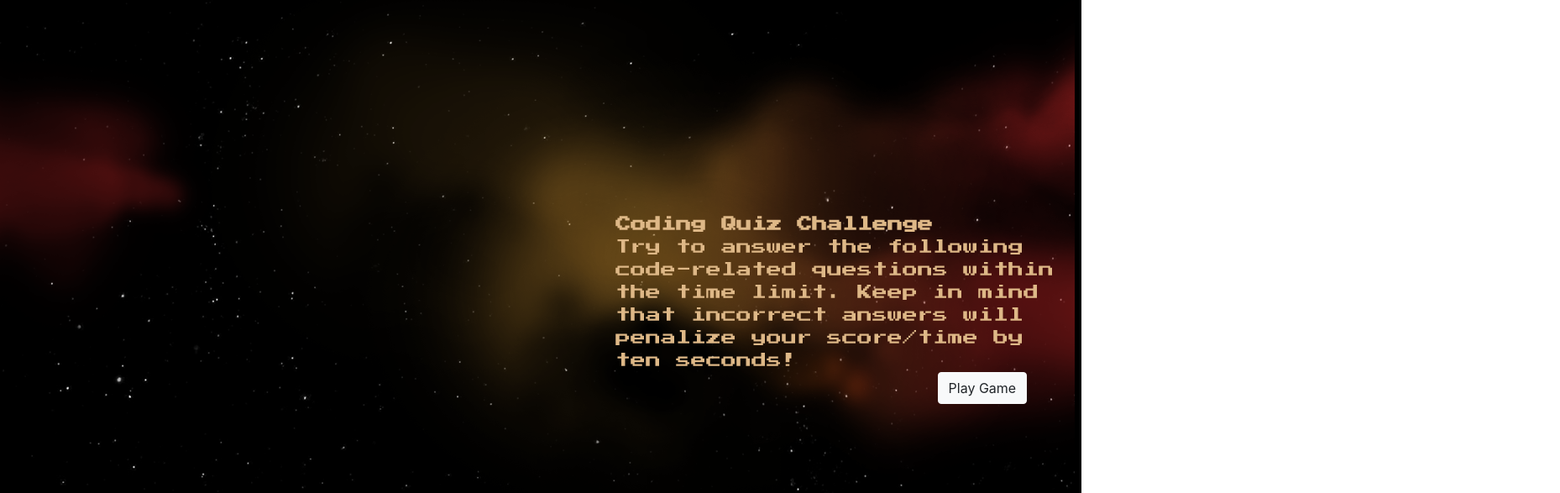
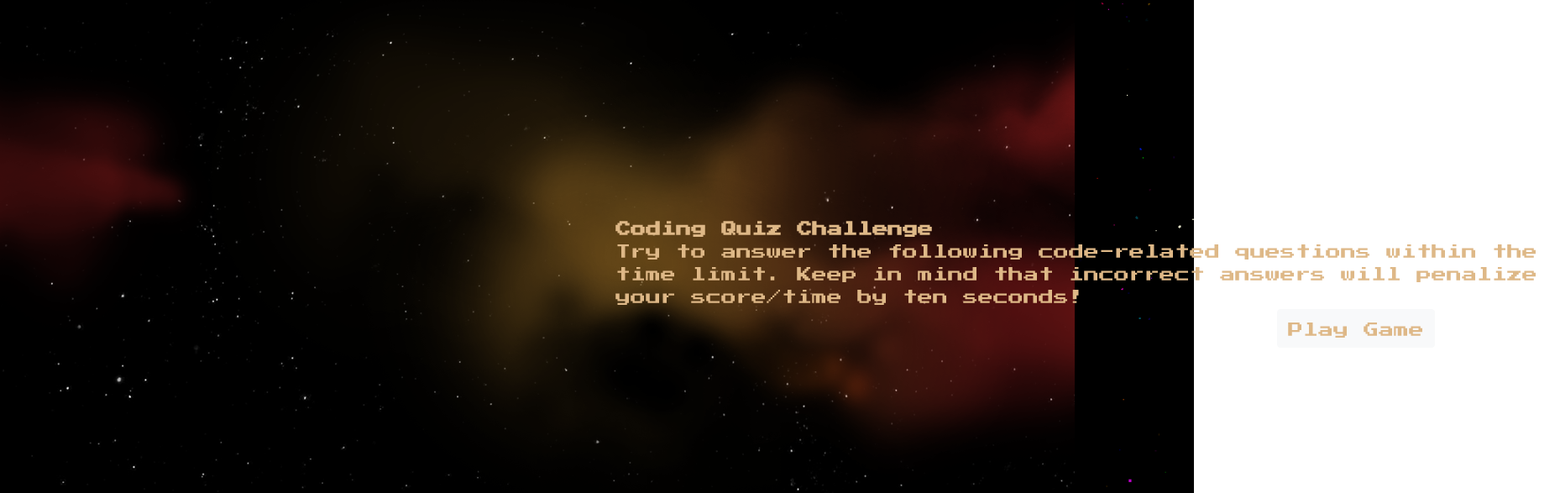
Before and after one commit to ginganinjar/monash-assignment4, a plain HTML site: page index.html in a window 1280 px wide. Shown: the part 56-643 px from the top of the page at 84% size, 1858 px wide, since content can reach past the window. Drawn offline with nearby package versions, Linux system fonts and the light colour scheme.

Commit message:
corrected stylesheet

```diff
--- a/assets/css/style.css
+++ b/assets/css/style.css
@@ -35,7 +35,6 @@
   float:left;
 
 }
-
 
 .choicespan {
   width : 125%;
@@ -87,6 +86,7 @@ margin-left : 0px;
   height : 100vh;
 
 }
+
 
 .buttonMove {
   cursor: pointer;
--- a/assets/js/main.js
+++ b/assets/js/main.js
@@ -126,6 +126,7 @@ function questionClickFunction() {
     sfxRight.play();
     ResponseBox.setAttribute("style", "color:#94a294");
     ResponseBox.textContent = "Correct!";
+    // document.getElementById("marioImage").style = "visibility:visible";
     score = score + 1;
      document.getElementById("score").innerHTML = "Score : " + score;
   }
--- a/index.html
+++ b/index.html
@@ -37,7 +37,7 @@
     </div>
 
     <div class="row">
-      <div id="textstuff" class="col-sm-6 fixmargins">
+      <div id="textstuff" class="col-sm-12 fixmargins">
         <div id="introBox">
           <p class="directionFont" id="FrontInfoBox"> <b>Coding Quiz Challenge </b><br>
             Try to answer the following code-related questions within the time limit. Keep in mind that incorrect
@@ -45,7 +45,7 @@
             will penalize your score/time by ten seconds!
           </p>
 
-          <button type="button" class="btn btn-light buttonMove" id="startGameButton">Play Game</button>
+          <button type="button" class="btn btn-light buttonMove directionFont" id="startGameButton">Play Game</button>
         </div>
 
         <div id="GameContent">
@@ -57,6 +57,7 @@
           <div id="questions" class="hide">
             <div id="feedback" class="feedbackFont"
               style="visibility:hidden;text-align:center;margin-left:30%;margin-top:2%;"></div>
+
           </div>
         </div>
       </div>
```
Also changed, not shown: assets/images/correct.png (added), 2 other files.
